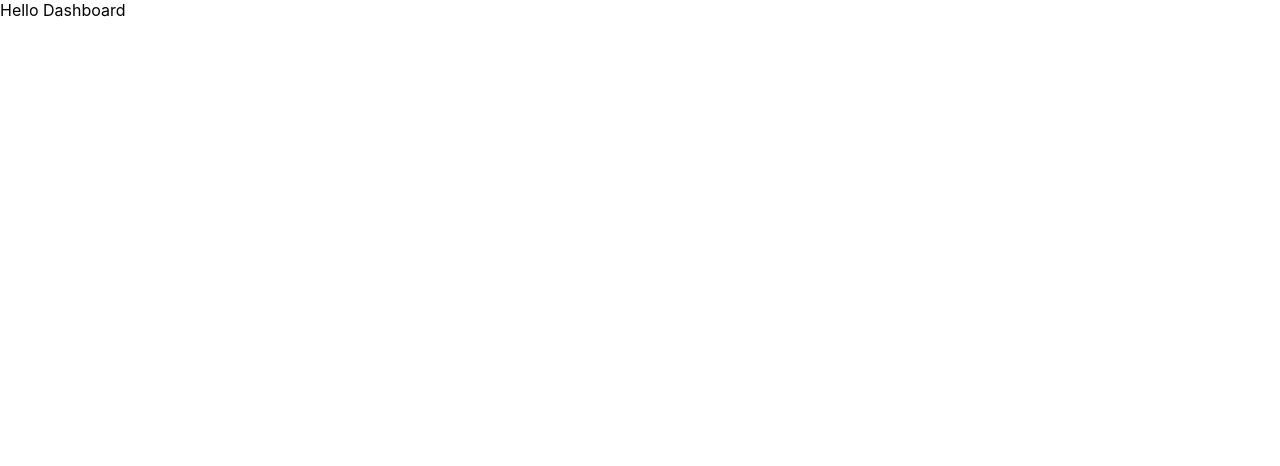
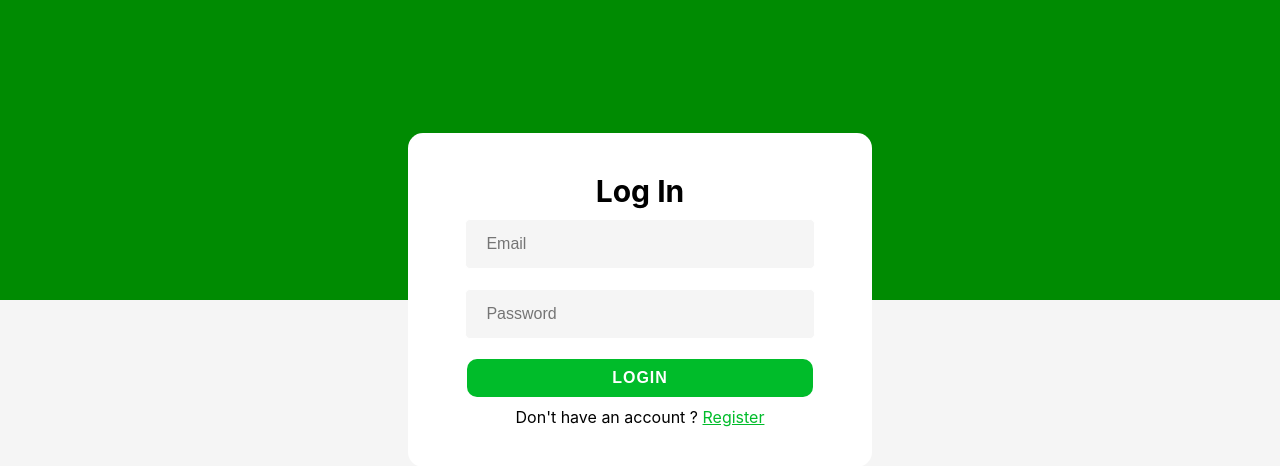
Before and after one commit to Gargi-123/Expense-Manager-React, a React (Create React App) app: page / in a window 1280 px wide. Shown: the top 466 px of the page. Built offline with nearby package versions, Linux system fonts and the light colour scheme; the HTML template or start-up script is replaced by a standard one.

Commit message:
login ui, routes setup, mock server setup

```diff
--- a/src/App.js
+++ b/src/App.js
@@ -1,11 +1,14 @@
 import React from 'react';
 import styles from './App.module.css';
-import Dashboard from './Components/dashboard/Dashboard';
+import Dashboard from "./components/dashboard/Dashboard"
+import Login from "./components/authentication/login/Login";
+import PublicRoutes from "./routes/PublicRoutes";
 
 function App() {
   return (
     <div>
-        <Dashboard/>
+        {/* <Dashboard/> */}
+        <PublicRoutes />
     </div>
   );
 }
--- /dev/null
+++ b/src/Components/authentication/login/Login.jsx
@@ -0,0 +1,66 @@
+import React, { Component } from "react";
+import { Link } from "react-router-dom";
+import { Green, Card, Input, Button, Div } from "./Styles";
+import cStyles from "./../../../styles/common.module.css";
+
+class Login extends Component {
+  constructor(props) {
+    super(props);
+    this.state = {
+      email: "",
+      password: "",
+    };
+  }
+
+  handleChange = (e) => {
+    const { name, value } = e.target;
+    this.setState({
+      [name]: value,
+    });
+  };
+
+  render() {
+    const { email, password } = this.state;
+    return (
+      <>
+        <Green>
+          <Card className={cStyles.alignCenter}>
+            <div className={`${cStyles.fontBold} ${cStyles.fontSize30}`}>
+              Log In
+            </div>
+            <div>
+              <Input
+                type="text"
+                name="email"
+                placeholder="Email"
+                value={email}
+                onChange={this.handleChange}
+              />
+            </div>
+            <div>
+              <Input
+                type="text"
+                name="password"
+                placeholder="Password"
+                value={password}
+                onChange={this.handleChange}
+              />
+            </div>
+            <div>
+              <Button>LOGIN</Button>
+            </div>
+            <div>
+              Don't have an account ?{" "}
+              <Link to="/register" style={{ color: "#00bc2a" }}>
+                Register
+              </Link>
+            </div>
+          </Card>
+        </Green>
+        <Div></Div>
+      </>
+    );
+  }
+}
+
+export default Login;
--- /dev/null
+++ b/src/Components/authentication/login/Styles.jsx
@@ -0,0 +1,45 @@
+import styled from "styled-components";
+
+export const Green = styled.div`
+  height: 300px;
+  position: relative;
+  background: #008b02;
+`;
+
+export const Card = styled.div`
+  position: absolute;
+  padding: 40px;
+  background: #fff;
+  top: 100%;
+  left: 50%;
+  border-radius: 15px;
+  width: 30%;
+  transform: translate(-50%, -50%);
+`;
+
+export const Input = styled.input`
+  padding: 15px 20px 15px 20px;
+  margin: 10px;
+  background: #f5f5f5;
+  border: 1px solid #fff;
+  border-radius: 5px;
+  width: 80%;
+  font-size: 16px;
+`;
+
+export const Button = styled.button`
+margin: 10px;
+padding: 10px 20px 10px 20px;
+background: #00bc2a;
+border: none;
+border-radius: 10px;
+color: #fff;
+font-weight: 600;
+width: 90%;
+font-size: 16px;
+letter-spacing: 1px;
+`
+export const Div = styled.div`
+background: #f5f5f5;
+height: 520px;
+`
--- /dev/null
+++ b/src/Components/authentication/register/Register.jsx
@@ -0,0 +1,11 @@
+import React from 'react'
+
+const Register = () => {
+    return (
+        <div>
+            Register
+        </div>
+    )
+}
+
+export default Register
--- a/src/index.js
+++ b/src/index.js
@@ -2,8 +2,10 @@ import React from 'react';
 import ReactDOM from 'react-dom';
 import './index.css';
 import App from './App';
-
+import { BrowserRouter } from "react-router-dom"
 ReactDOM.render(
-    <App />,
+  <BrowserRouter>
+    <App />
+  </BrowserRouter>,
   document.getElementById('root')
 );
--- /dev/null
+++ b/src/routes/PublicRoutes.jsx
@@ -0,0 +1,15 @@
+import React from "react";
+import { Switch, Route } from "react-router-dom";
+import Login from "../components/authentication/login/Login";
+import Register from "./../components/authentication/register/Register";
+
+const PublicRoutes = () => {
+  return (
+    <Switch>
+      <Route exact path="/" render={() => <Login />} />
+      <Route path="/register" render={() => <Register />} />
+    </Switch>
+  );
+};
+
+export default PublicRoutes;
--- /dev/null
+++ b/src/styles/common.module.css
@@ -0,0 +1,11 @@
+.alignCenter {
+  text-align: center;
+}
+
+.fontBold {
+    font-weight: bold;
+}
+
+.fontSize30 {
+    font-size: 30px;
+}
```
